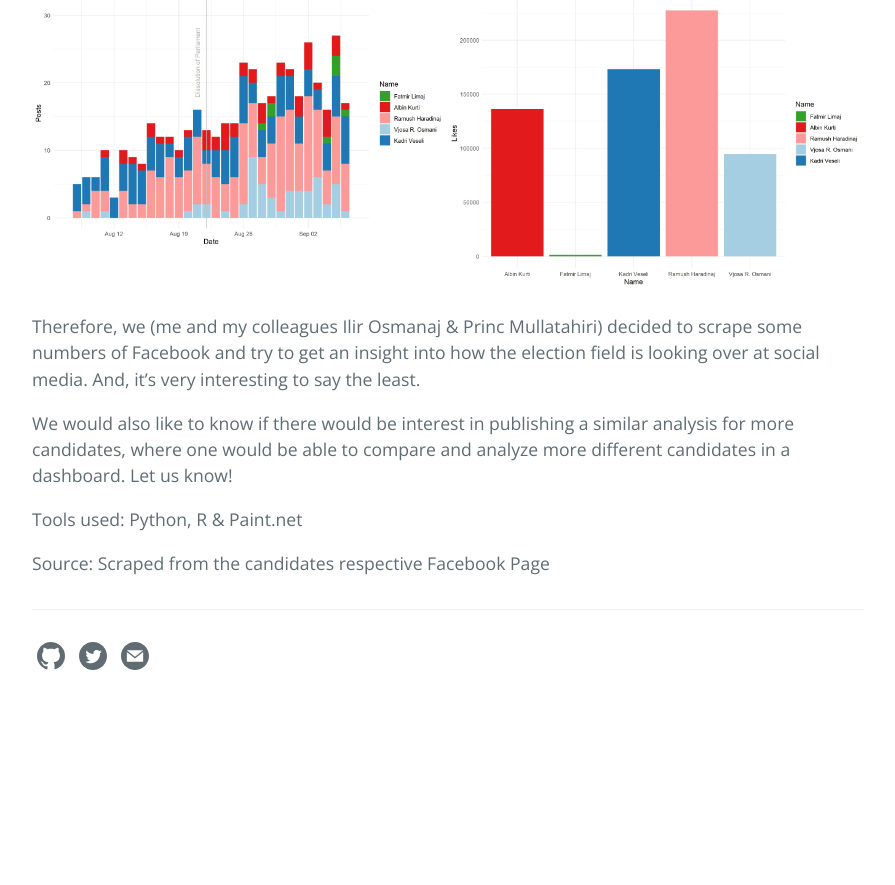
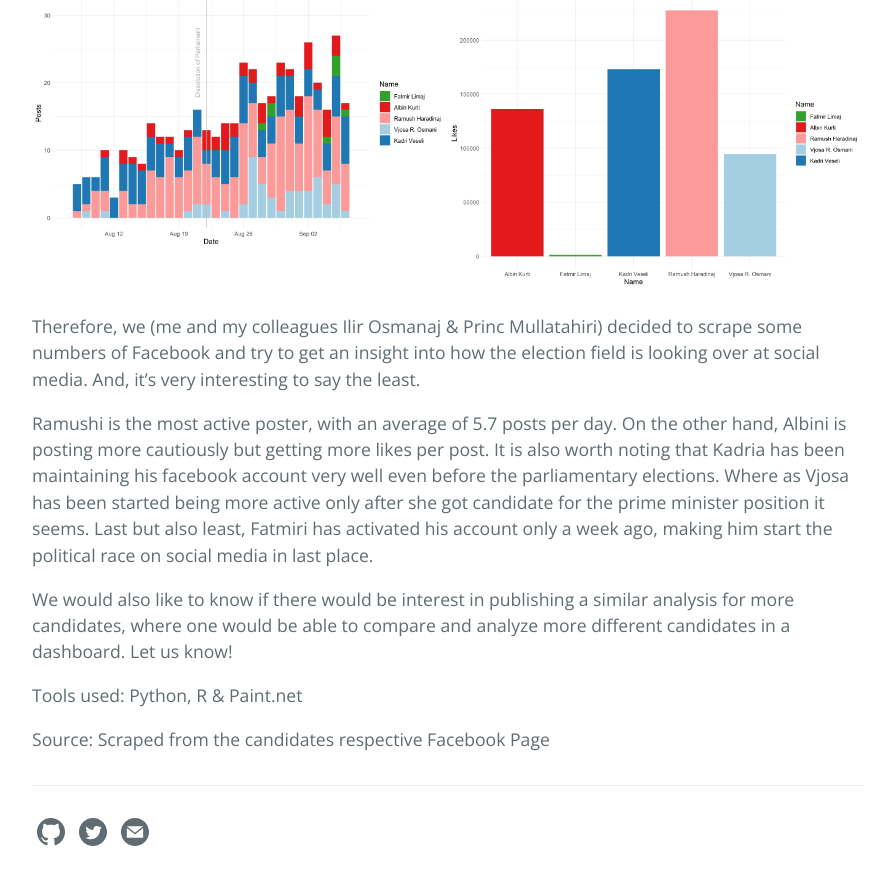
Before and after one commit to gentrexha/gentrexha.github.io, a Jekyll site: the page built from _posts/2019-09-09-facebook-activity-comparison.markdown, in a window 1280 px wide and 900 px high, scrolled down 1199 px. Shown: the top 885 px of the window, without its empty margins (192-1087 px from the left). Built offline with Jekyll 4.4.1, drawn with Linux system fonts in a browser that asks for light colours; before the commit the page ends 1923 px from its top, so only the background shows below that.

Commit message:
Added a new paragraph to the latest post.

```diff
--- a/_posts/2019-09-09-facebook-activity-comparison.markdown
+++ b/_posts/2019-09-09-facebook-activity-comparison.markdown
@@ -10,6 +10,8 @@ As the upcoming parliamentary elections of the 6th of October in Kosovo are comi
 
 Therefore, we (me and my colleagues Ilir Osmanaj & Princ Mullatahiri) decided to scrape some numbers of Facebook and try to get an insight into how the election field is looking over at social media. And, it's very interesting to say the least.
 
+Ramushi is the most active poster, with an average of 5.7 posts per day. On the other hand, Albini is posting more cautiously but getting more likes per post. It is also worth noting that Kadria has been maintaining his facebook account very well even before the parliamentary elections. Where as Vjosa has been started being more active only after she got candidate for the prime minister position it seems. Last but also least, Fatmiri has activated his account only a week ago, making him start the political race on social media in last place.
+
 We would also like to know if there would be interest in publishing a similar analysis for more candidates, where one would be able to compare and analyze more different candidates in a dashboard. Let us know!
 
 Tools used: Python, R & Paint.net
```
